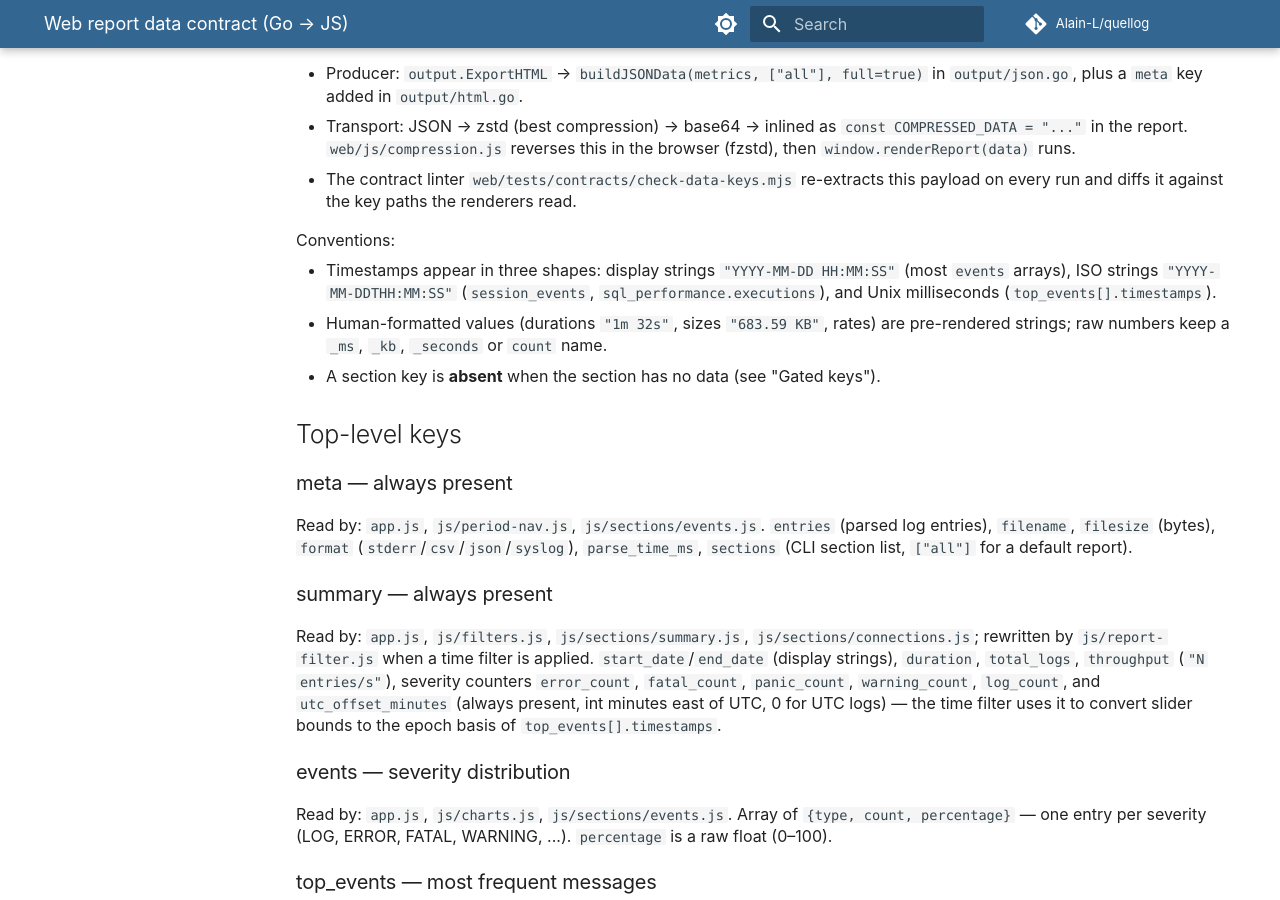
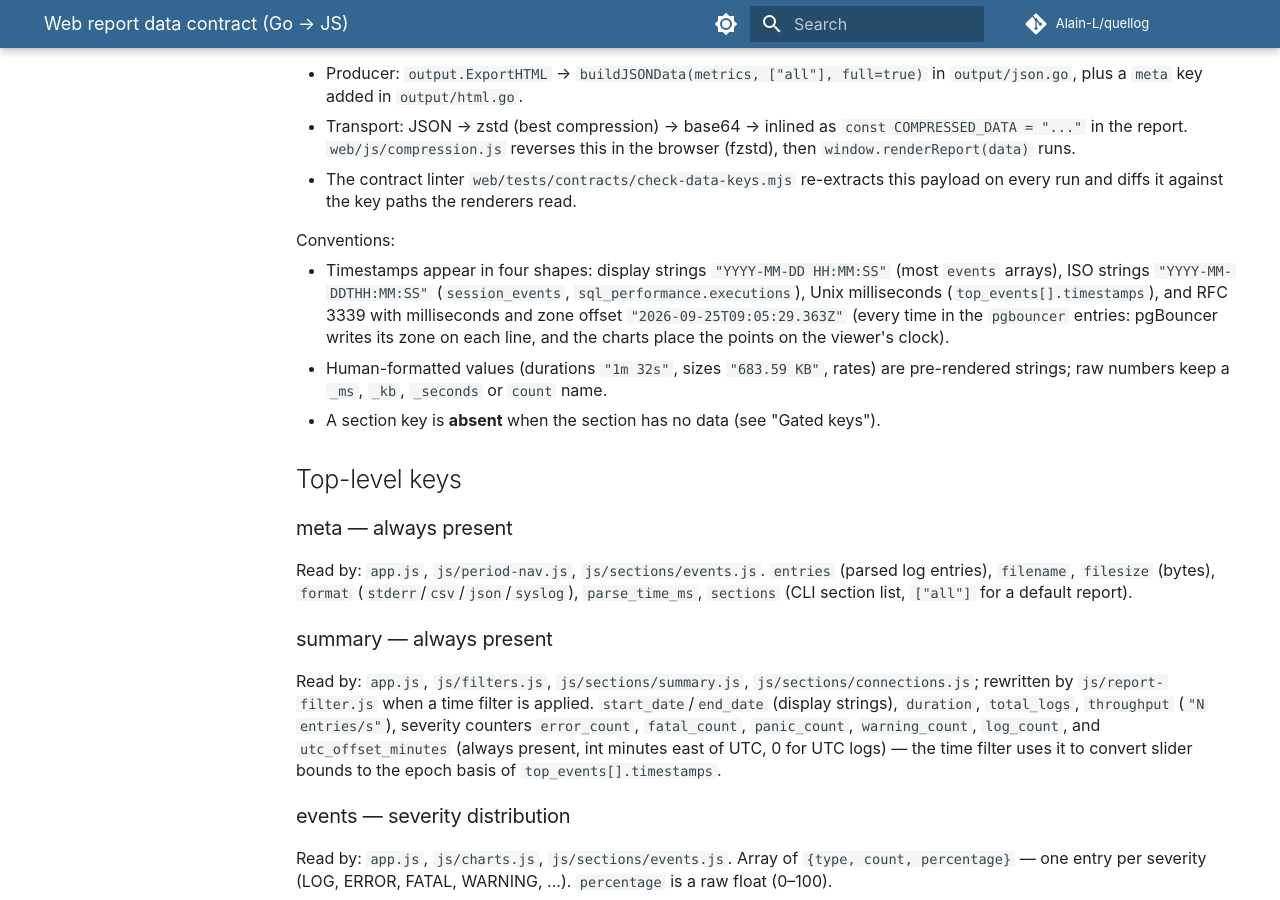
Before and after one commit to Alain-L/quellog, an MkDocs documentation site: the page built from docs/web-data-contract.md, in a window 1280 px wide and 900 px high, scrolled down 310 px. Built offline with MkDocs 1.6.1 and Material for MkDocs 9.7.7, drawn with Linux system fonts in a browser that asks for light colours; comment, search, counter and statistics services are not loaded.

Commit message:
docs(web): list the RFC 3339 timestamps the pooler entries carry
The contract named three timestamp shapes; the pgbouncer entries carry a fourth, RFC 3339 with milliseconds and the zone, since pgBouncer writes its zone on every line and the charts place the points on the viewer's clock.

```diff
--- a/docs/web-data-contract.md
+++ b/docs/web-data-contract.md
@@ -17,9 +17,12 @@ zstd-decompressed from the embedded blob).
 
 Conventions:
 
-- Timestamps appear in three shapes: display strings `"YYYY-MM-DD HH:MM:SS"`
+- Timestamps appear in four shapes: display strings `"YYYY-MM-DD HH:MM:SS"`
   (most `events` arrays), ISO strings `"YYYY-MM-DDTHH:MM:SS"` (`session_events`,
-  `sql_performance.executions`), and Unix milliseconds (`top_events[].timestamps`).
+  `sql_performance.executions`), Unix milliseconds (`top_events[].timestamps`),
+  and RFC 3339 with milliseconds and zone offset `"2026-09-25T09:05:29.363Z"`
+  (every time in the `pgbouncer` entries: pgBouncer writes its zone on each
+  line, and the charts place the points on the viewer's clock).
 - Human-formatted values (durations `"1m 32s"`, sizes `"683.59 KB"`, rates) are
   pre-rendered strings; raw numbers keep a `_ms`, `_kb`, `_seconds` or `count` name.
 - A section key is **absent** when the section has no data (see "Gated keys").
```
